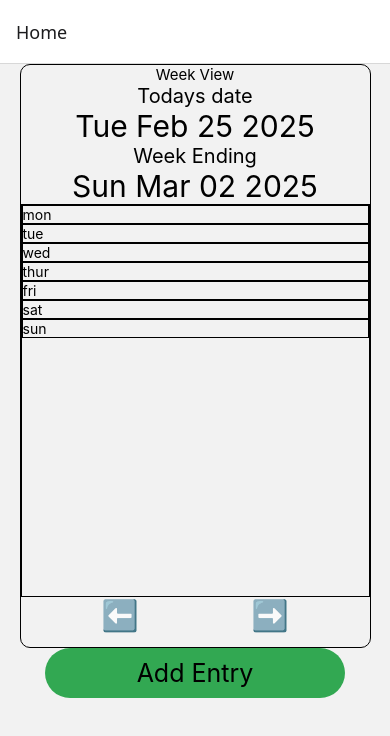
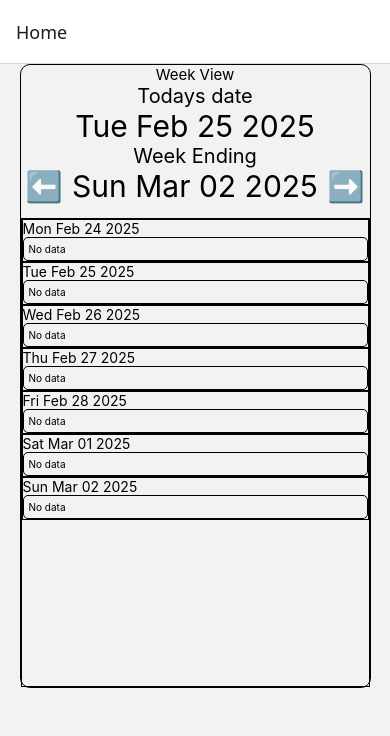
Before and after one commit to Chris-Mark-Wilson/timesheet, a React Native app: screen /Home in a window 390 px wide. Shown: the top 736 px of the page. Built offline with nearby package versions, Linux system fonts and the light colour scheme.

Commit message:
add edit view with keyboard

```diff
--- /dev/null
+++ b/components/edit.js
@@ -0,0 +1,53 @@
+import { styles } from "./weekView"
+import { View, Text, TextInput, Pressable } from "react-native";
+import { useState } from "react";
+
+export const Edit=({today,currentDay,setCurrentDay,setIsEditing})=>{
+
+    const onChangeText = (text) => {
+        console.log(text);
+        setCurrentDay((prev) => {
+          const newDay = { ...prev };
+          newDay.text = text;
+          return newDay;
+        });
+      };
+
+      const save=()=>{
+
+      }
+return(
+     <View style={styles.editView}>
+              <Text>Editing</Text>
+              <Text>
+                {currentDay ? currentDay.date.toDateString() : today.toDateString()}
+              </Text>
+
+
+                   <TextInput
+                    editable
+                    multiline
+                    numberOfLines={40}
+                    maxLength={500}
+                    onChangeText={(text)=>onChangeText(text)}
+                    value={currentDay.text?currentDay.text:''}
+                    style={styles.textInput}
+                  />
+
+              <Text style={styles.preview}>{currentDay.text?currentDay.text:'No Data to show'}</Text>
+              <View style={styles.navButtons}>
+
+              <Pressable style={styles.button} onPress={() => setIsEditing(false)}>
+                <Text style={styles.buttonText}>Cancel</Text>
+
+              </Pressable>
+
+              <Pressable style={styles.button} onPress={save}>
+                <Text style={styles.buttonText}>Save</Text>
+
+              </Pressable>
+              </View>
+
+            </View>
+
+)}
--- a/components/weekView.js
+++ b/components/weekView.js
@@ -1,7 +1,7 @@
 import { View, Text,ScrollView } from "react-native";
-import { StyleSheet,Pressable } from "react-native";
+import { StyleSheet,Pressable,TextInput } from "react-native";
 import { useEffect, useState } from "react";
-
+import { Edit } from "./edit";
 import { Button } from "@react-navigation/elements";
 
 export const WeekView = () => {
@@ -9,7 +9,8 @@ export const WeekView = () => {
   const [date, setDate] = useState(new Date());
   const [weekEnding, setWeekEnding] = useState(today);
   const [days,setDays]=useState([{day:'mon'},{day:'tue'},{day:'wed'},{day:'thur'},{day:'fri'},{day:'sat'},{day:'sun'}])
-
+  const [isEditing,setIsEditing]=useState(false)
+  const [currentDay,setCurrentDay]=useState({})
   useEffect(() => {
     setWeekEnding((prev) => {
       const newDate = new Date(prev);
@@ -23,8 +24,20 @@ export const WeekView = () => {
 
   useEffect(()=>{
     // get the data and enter into days array..
+   days && (
+    setDays((prev)=>{
+      const newdays=prev.map(day=>day)
+      newdays.forEach((day,index)=>{
+        const newDate=new Date(weekEnding)
+        newDate.setDate(newDate.getDate()+index-6)
+        day.date=newDate
+      })
+      return newdays
+    })
+  )
 
   },[weekEnding])
+
 
   const changeDate = (direction) => {
     if (direction == "forwards") {
@@ -46,34 +59,74 @@ export const WeekView = () => {
     }
   };
 
-  return (
+  const edit=((day,weekEnd)=>{
+console.log('in edit',day)
+console.log(weekEnd)
+setCurrentDay(day)
+
+setIsEditing(true)
+  })
+
+
+
+  return (<>
+    {!isEditing ? (
     <View style={styles.date}>
       <Text style={{ fontSize: 15 }}>Week View</Text>
       <Text style={{ fontSize: 20 }}>Todays date</Text>
       <Text style={styles.dateText}>{today.toDateString()}</Text>
       <Text style={{ fontSize: 20 }}>Week Ending</Text>
-      <Text style={styles.dateText}>{weekEnding.toDateString()}</Text>
-      <ScrollView style={styles.scrollView}>
-        {days.map(day=>{
-          return (
-            <View key={day.day} style={styles.listItem}>
-              <Text>{day.day}</Text>
-            </View>
-          )
-        })}
-      </ScrollView>
       <View style={styles.dateButtons}>
-        <Pressable style={styles.navButtons} onPressIn={() => {changeDate("back");}}>
-        <Text style={styles.arrows}>⬅️</Text>
+        <Pressable
+
+          onPressIn={() => {
+            changeDate("back");
+          }}
+        >
+          <Text style={styles.arrows}>⬅️</Text>
         </Pressable>
-        <Pressable style={styles.navButtons} onPressIn={() => {changeDate("forwards");}}>
-       <Text style={styles.arrows}>➡️</Text>
+        <Text style={styles.dateText}>{weekEnding.toDateString()}</Text>
+        <Pressable
+
+          onPressIn={() => {
+            changeDate("forwards");
+          }}
+        >
+          <Text style={styles.arrows}>➡️</Text>
         </Pressable>
       </View>
-    </View>
-  );
+
+        <ScrollView style={styles.scrollView}>
+          {days &&
+            days.length &&
+            days.map((day) => {
+              return (
+                <Pressable
+                  key={day.day}
+                  style={styles.listItem}
+                  onPress={(e) => edit(day, weekEnding)}
+                >
+                  <Text>{day.date && day.date.toDateString()}</Text>
+                  <Text style={styles.preview}>
+                    {day.text ? day.text : "No data"}
+                  </Text>
+                </Pressable>
+              );
+            })}
+        </ScrollView>
+        </View>
+      ) : (
+        <Edit
+          today={today}
+          currentDay={currentDay}
+          setCurrentDay={setCurrentDay}
+          setIsEditing={setIsEditing}
+        />
+      )}
+
+</> );
 };
-const styles = StyleSheet.create({
+export const styles = StyleSheet.create({
   date: {
     flex: 0.8,
     borderWidth: 1,
@@ -87,12 +140,14 @@ const styles = StyleSheet.create({
   },
   dateButtons:{
     flexDirection:'row',
-    width:300,
+    width:'100%',
     justifyContent:'space-around'
   },
   navButtons:{
+    flexDirection:'row',
     height:50,
-    justifyContent:'center',
+    justifyContent:'space-around',
+    width:'100%',
     padding:0,
     margin:0
   },
@@ -110,5 +165,48 @@ const styles = StyleSheet.create({
     borderWidth:1,
     width:'100%',
     height:80
-  }
+  },
+
+button: {
+  height: 30,
+  width: 100,
+  backgroundColor: "#32a852",
+  justifyContent: "center",
+  alignItems:'center',
+  borderTopLeftRadius: 50,
+  borderTopRightRadius: 50,
+  borderBottomLeftRadius: 50,
+  borderBottomRightRadius: 50,
+},
+buttonText: {
+  fontSize: 15,
+  color:'white',
+},
+preview:{
+  flex:1,
+  fontSize:10,
+  borderWidth:1,
+  borderRadius:5,
+  padding:5,
+  width:'100%',
+
+},
+editView:{
+  flex:1,
+  borderWidth:2,
+  width:'100%',
+  alignItems:'center',
+  justifyContent:'start'
+},
+textInput:{
+  flex:1,
+  width:'100%',
+  height:'100%',
+  borderWidth:1,
+  borderRadius:5,
+  padding:5,
+  fontSize:20,
+
+  textAlignVertical:'top'
+}
 });
--- a/package.json
+++ b/package.json
@@ -17,7 +17,8 @@
     "expo": "~52.0.37",
     "expo-status-bar": "~2.0.1",
     "react": "18.3.1",
-    "react-native": "0.76.7"
+    "react-native": "0.76.7",
+    "react-native-safe-area-context": "4.12.0"
   },
   "devDependencies": {
     "@babel/core": "^7.20.0"
--- a/screens/homescreen.js
+++ b/screens/homescreen.js
@@ -17,14 +17,9 @@ export const HomeScreen = () => {
   return (
     <View style={styles.container}>
       <WeekView />
+      </View>
 
-      <Pressable
-        style={styles.button}
-        onPress={() => navigation.navigate("Add Entry")}
-      >
-        <Text style={styles.buttonText}>Add Entry</Text>
-      </Pressable>
-    </View>
+
   );
 };
 
```
Also changed, not shown: 1 other file (tests, documents, lock files or other folders).
